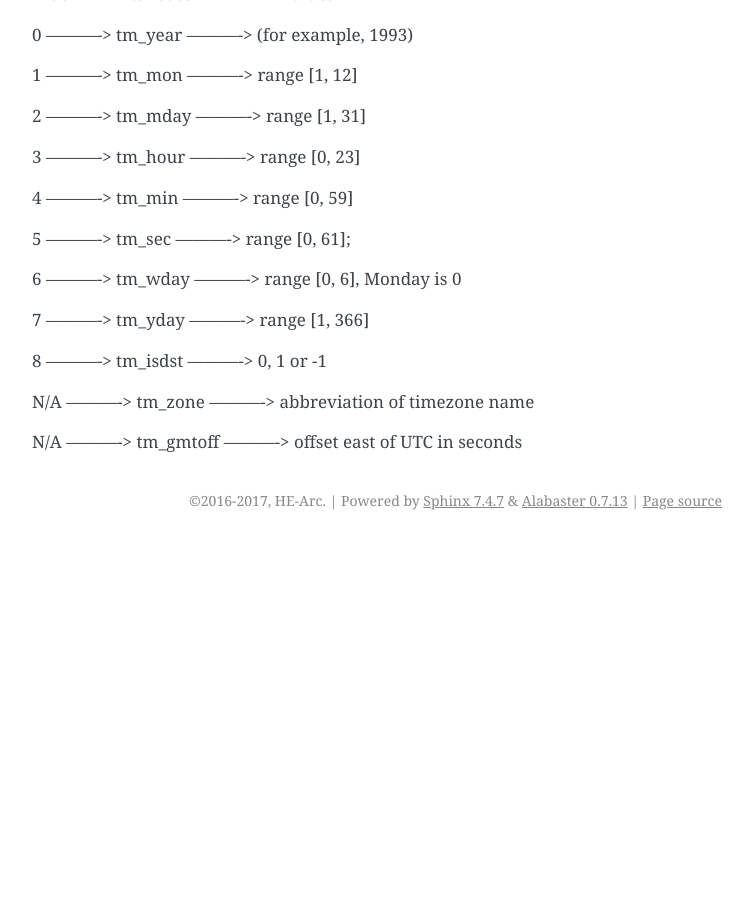
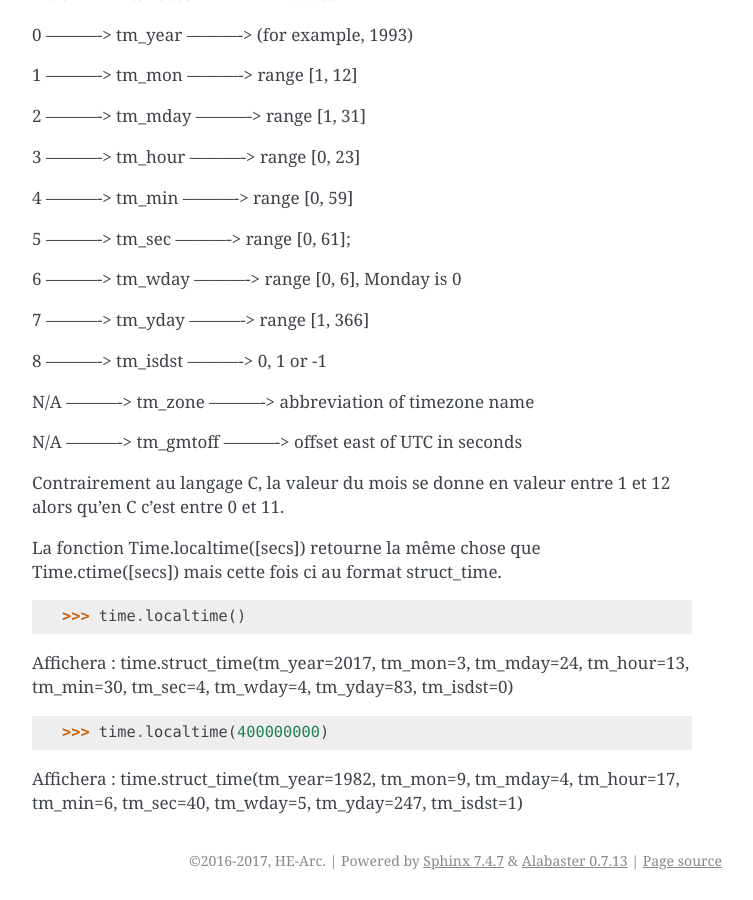
Before and after one commit to HE-Arc/livre-python, a Sphinx documentation site: the page built from source/time/index.rst, in a window 1280 px wide and 900 px high, scrolled down 1774 px. Shown: the whole window, without its empty margins (388-1141 px from the left). Built offline with Sphinx 7.4.7, drawn with Linux system fonts in a browser that asks for light colours; before the commit the page ends 2314 px from its top, so only the background shows below that.

Commit message:
Update index.rst

```diff
--- a/source/time/index.rst
+++ b/source/time/index.rst
@@ -109,3 +109,22 @@
 N/A ----------> tm_zone ----------> abbreviation of timezone name
 
 N/A ----------> tm_gmtoff ----------> offset east of UTC in seconds
+
+
+Contrairement au langage C, la valeur du mois se donne en valeur entre 1 et 12 alors qu'en C c'est entre 0 et 11.
+
+La fonction Time.localtime([secs]) retourne la même chose que Time.ctime([secs]) mais cette fois ci au format struct_time.
+
+
+.. code:: python
+>>> time.localtime()
+
+
+Affichera : time.struct_time(tm_year=2017, tm_mon=3, tm_mday=24, tm_hour=13, tm_min=30, tm_sec=4, tm_wday=4, tm_yday=83, tm_isdst=0)
+
+
+.. code:: python
+>>> time.localtime(400000000)
+
+
+Affichera : time.struct_time(tm_year=1982, tm_mon=9, tm_mday=4, tm_hour=17, tm_min=6, tm_sec=40, tm_wday=5, tm_yday=247, tm_isdst=1)
```
